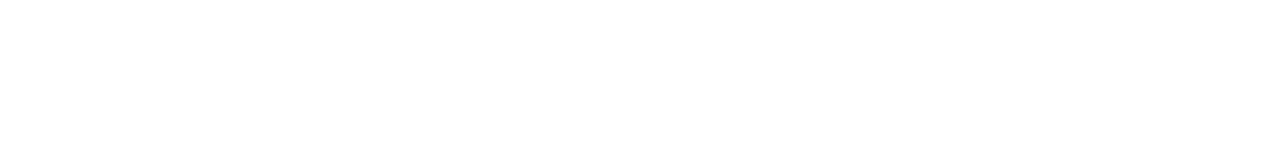
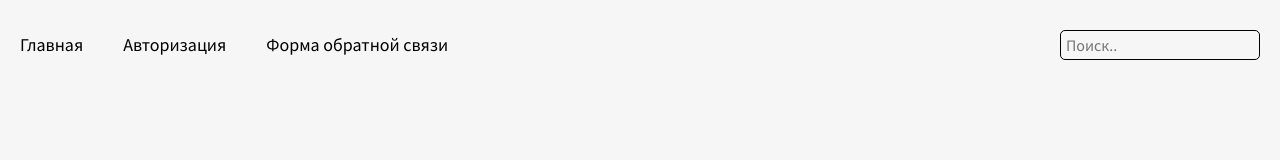
Before and after one commit to dengagaga/asdad, a plain HTML site: page index.html in a window 1280 px wide. Drawn offline with Linux system fonts and the light colour scheme; the site is published under a folder, as on GitHub Pages, so addresses that start at the root find nothing.

Commit message:
Update index.html

```diff
--- a/index.html
+++ b/index.html
@@ -9,8 +9,8 @@
     rel="stylesheet" />
   <link href="https://fonts.googleapis.com/icon?family=Material+Icons" rel="stylesheet" />
   <title>Vite App</title>
-  <script type="module" crossorigin src="/assets/index-CHry3s7l.js"></script>
-  <link rel="stylesheet" crossorigin href="/assets/index-C5Zjz--N.css">
+  <script type="module" crossorigin src="./assets/index-CHry3s7l.js"></script>
+  <link rel="stylesheet" crossorigin href="./assets/index-C5Zjz--N.css">
 </head>
 
 <body>
```
